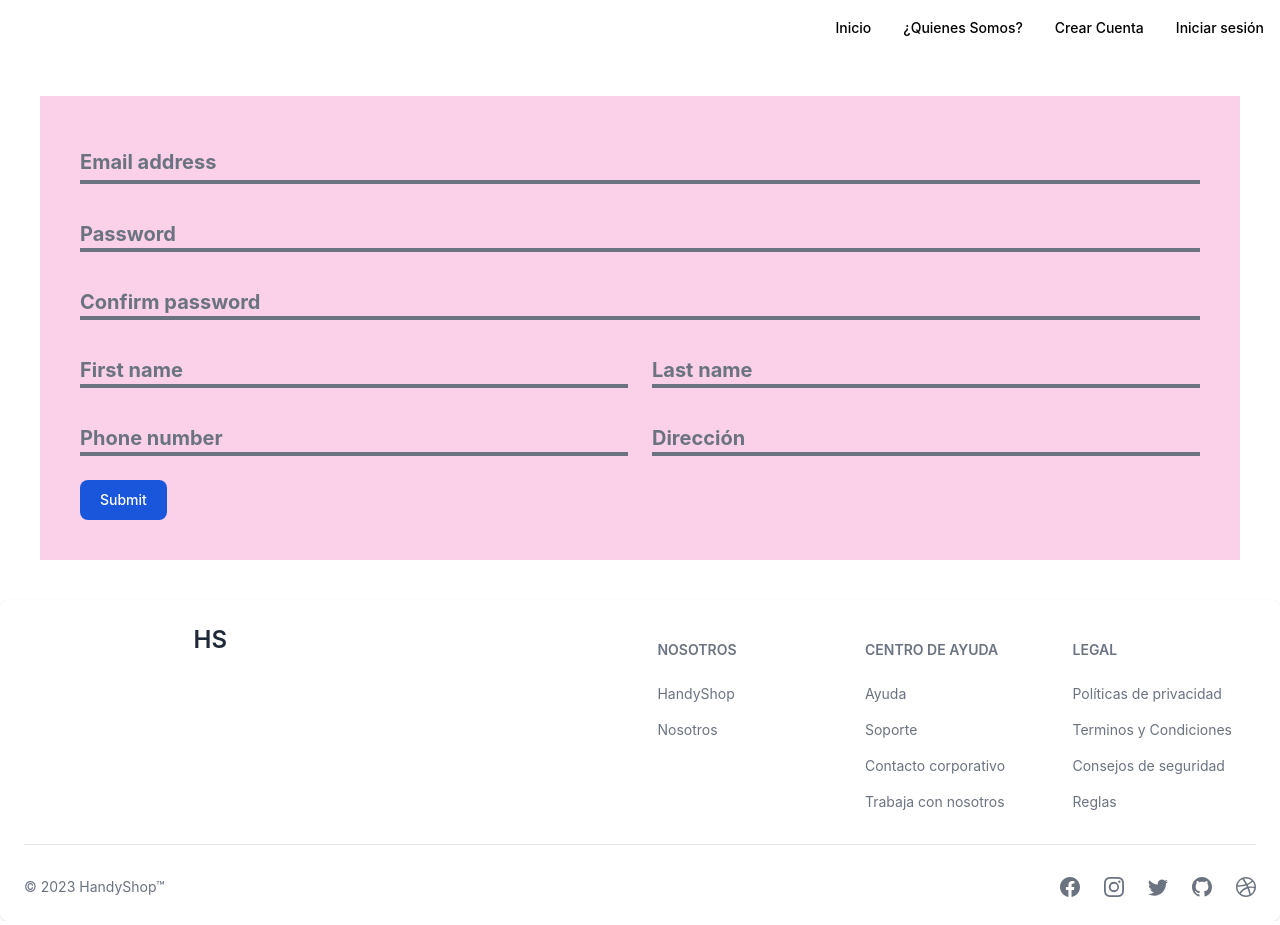
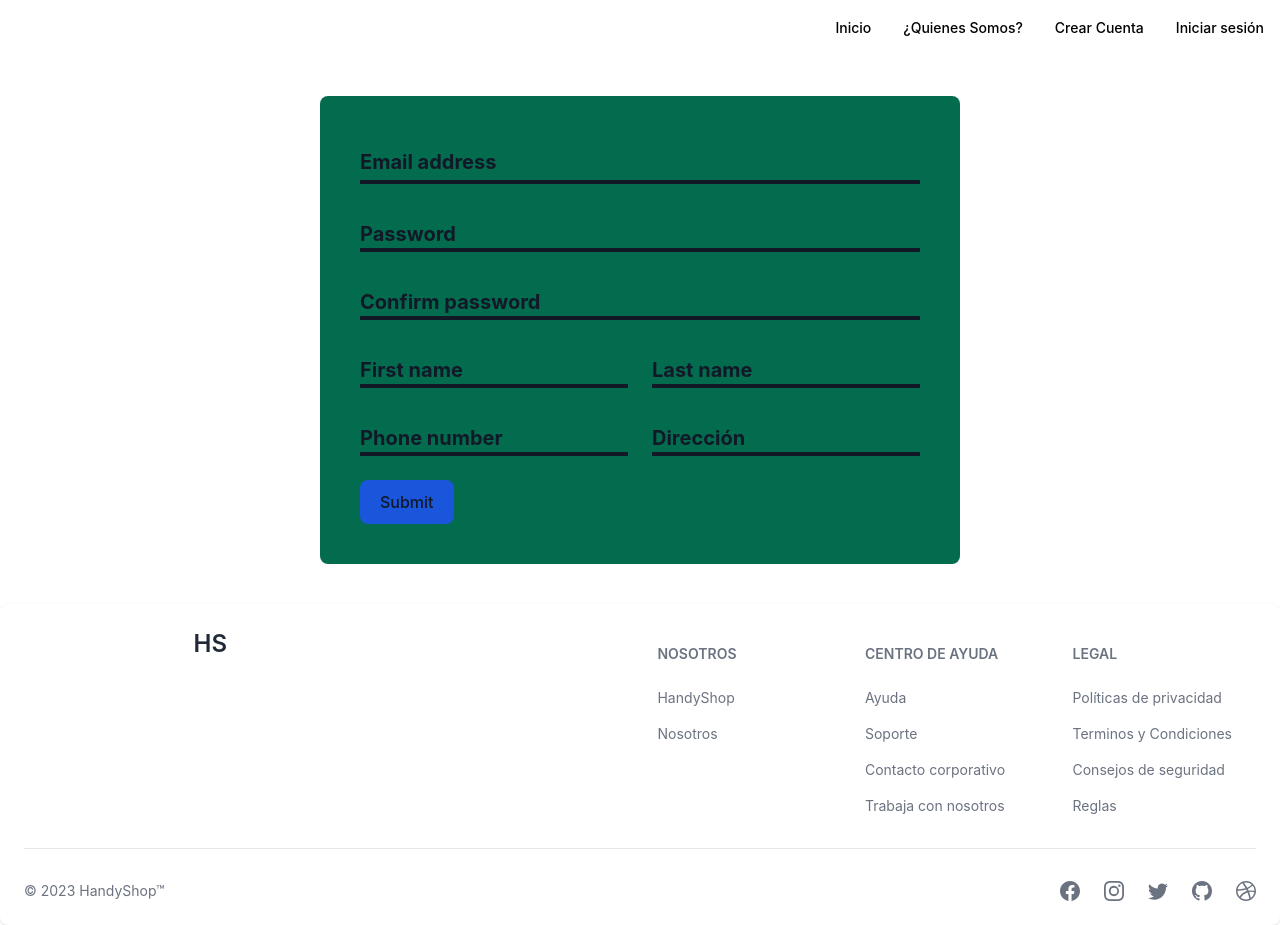
Before and after one commit to dcarvajal99/handyshop, a React (Create React App) app: page /register-users in a window 1280 px wide. Built offline with nearby package versions, Linux system fonts and the light colour scheme.

Commit message:
Cambios en la Apariencia de las Card

```diff
--- a/src/components/Cards/littlecards/ContainerLittleCards.jsx
+++ b/src/components/Cards/littlecards/ContainerLittleCards.jsx
@@ -2,7 +2,6 @@ import React from 'react';
 import { useContext } from 'react';
 import Context from '../../../context/ContextProvider';
 import { useNavigate } from 'react-router-dom';
-import LittleCard from './LittleCard';
 
 import Carousel from "react-multi-carousel";
 import "react-multi-carousel/lib/styles.css";
--- a/src/components/Users/FormElements.jsx
+++ b/src/components/Users/FormElements.jsx
@@ -24,7 +24,7 @@ const LoginForm = () => {
 
   return (
     <form onSubmit={handleSubmit}>
-      <div className="Container text-center  mt-10 bg-gray-500">
+      <div className="w-1/3 mx-auto rounded-lg text-center mt-10 bg-green-500">
         <div className="mb-6 text-center items-center">
           <label htmlFor="email" className="block mb-2 text-xl font-medium text-gray-900 dark:text-white pt-5">Your email</label>
             <input
--- a/src/views/Main.jsx
+++ b/src/views/Main.jsx
@@ -1,9 +1,8 @@
 import React from 'react';
 import CarouselMain from '../components/carousel/CarouselMain';
-import ContainerCards from '../components/cards/ContainerCards';
-import PaginationApp from '../components/pagination/PaginationApp';
+import ContainerCards from '../components/Cards/ContainerCards';
+import PaginationApp from '../components/Pagination/PaginationApp';
 import Filtros from '../components/filtros/EstiloFiltro';
-
 
 const Main = () => {
     return (
--- a/src/views/QuienesSomos.jsx
+++ b/src/views/QuienesSomos.jsx
@@ -1,5 +1,5 @@
 import React from "react";
-import ContainerLittleCard from "../components/cards/littlecards/ContainerLittleCards";
+import ContainerLittleCard from "../components/Cards/littlecards/ContainerLittleCards";
 const QuienesSomos = () => {
     return (
 
--- a/src/views/RegisterUsers.jsx
+++ b/src/views/RegisterUsers.jsx
@@ -2,19 +2,19 @@ import React from 'react';
 
 const RegisterUsers = () => {
   return (
-    <form className=" bg-pink-200 p-10 mb-10 m-10">
-      <div className="relative z-0 w-full mb-6 group">
+    <form className=" bg-green-700 w-1/2 mx-auto p-10 mb-10 m-10 rounded-lg">
+      <div className="relative z-0 w-full mb-6 group ">
         <input
           type="email"
           name="floating_email"
           id="floating_email"
-          className="block py-2.5 px-0 w-full bg-transparent border-0 border-b-4 border-gray-500 appearance-none dark:text-white dark:border-gray-600 dark:focus:border-blue-500 focus:outline-none focus:ring-0 focus:border-blue-600 peer"
+          className="block py-2.5 px-0 w-full bg-transparent border-0 border-b-4 border-gray-900 appearance-none dark:border-gray-900 dark:focus:border-gray-900 focus:outline-none focus:ring-0 focus:border-gray-900 peer"
           placeholder=" "
           required
         />
         <label
           htmlFor="floating_email"
-          className="peer-focus:font-medium absolute text-xl font-bold text-gray-500 dark:text-gray-400 duration-300 transform -translate-y-6 scale-75 top-3 -z-10 origin-[0] peer-focus:left-0 peer-focus:text-blue-600 peer-focus:dark:text-blue-500 peer-placeholder-shown:scale-100 peer-placeholder-shown:translate-y-0 peer-focus:scale-75 peer-focus:-translate-y-6"
+          className="peer-focus:font-medium absolute text-xl font-bold text-gray-900 duration-300 transform -translate-y-6 scale-75 top-3 -z-10 origin-[0] peer-focus:left-0 peer-focus:text-gray-900 peer-focus:dark:text-gray-900 peer-placeholder-shown:scale-100 peer-placeholder-shown:translate-y-0 peer-focus:scale-75 peer-focus:-translate-y-6"
         >
           Email address
         </label>
@@ -24,13 +24,13 @@ const RegisterUsers = () => {
           type="password"
           name="floating_password"
           id="floating_password"
-          className="block py-2.5 px-0 w-full text-sm text-gray-900 bg-transparent border-0 border-b-4 border-gray-500 appearance-none dark:text-white dark:border-gray-600 dark:focus:border-blue-500 focus:outline-none focus:ring-0 focus:border-blue-600 peer"
+          className="block py-2.5 px-0 w-full text-sm text-gray-900 bg-transparent border-0 border-b-4 border-gray-900 appearance-none dark:text-white dark:border-gray-900 dark:focus:border-gray-900 focus:outline-none focus:ring-0 focus:border-gray-900 peer"
           placeholder=" "
           required
         />
         <label
           htmlFor="floating_password"
-          className="peer-focus:font-medium absolute text-xl font-bold text-gray-500 dark:text-gray-400 duration-300 transform -translate-y-6 scale-75 top-3 -z-10 origin-[0] peer-focus:left-0 peer-focus:text-blue-600 peer-focus:dark:text-blue-500 peer-placeholder-shown:scale-100 peer-placeholder-shown:translate-y-0 peer-focus:scale-75 peer-focus:-translate-y-6"
+          className="peer-focus:font-medium absolute text-xl font-bold text-gray-900 dark:text-gray-900 duration-300 transform -translate-y-6 scale-75 top-3 -z-10 origin-[0] peer-focus:left-0 peer-focus:text-gray-900 peer-focus:dark:text-gray-900 peer-placeholder-shown:scale-100 peer-placeholder-shown:translate-y-0 peer-focus:scale-75 peer-focus:-translate-y-6"
         >
           Password
         </label>
@@ -40,13 +40,13 @@ const RegisterUsers = () => {
           type="password"
           name="repeat_password"
           id="floating_repeat_password"
-          className="block py-2.5 px-0 w-full text-sm text-gray-900 bg-transparent border-0 border-b-4 border-gray-500 appearance-none dark:text-white dark:border-gray-600 dark:focus:border-blue-500 focus:outline-none focus:ring-0 focus:border-blue-600 peer"
+          className="block py-2.5 px-0 w-full text-sm text-gray-900 bg-transparent border-0 border-b-4 border-gray-900 appearance-none dark:text-white dark:border-gray-900 dark:focus:border-gray-900 focus:outline-none focus:ring-0 focus:border-gray-900 peer"
           placeholder=" "
           required
         />
         <label
           htmlFor="floating_repeat_password"
-          className="peer-focus:font-medium absolute text-xl font-bold text-gray-500 dark:text-gray-400 duration-300 transform -translate-y-6 scale-75 top-3 -z-10 origin-[0] peer-focus:left-0 peer-focus:text-blue-600 peer-focus:dark:text-blue-500 peer-placeholder-shown:scale-100 peer-placeholder-shown:translate-y-0 peer-focus:scale-75 peer-focus:-translate-y-6"
+          className="peer-focus:font-medium absolute text-xl font-bold text-gray-900 dark:text-gray-900 duration-300 transform -translate-y-6 scale-75 top-3 -z-10 origin-[0] peer-focus:left-0 peer-focus:text-gray-900 peer-focus:dark:text-gray-900 peer-placeholder-shown:scale-100 peer-placeholder-shown:translate-y-0 peer-focus:scale-75 peer-focus:-translate-y-6"
         >
           Confirm password
         </label>
@@ -57,13 +57,13 @@ const RegisterUsers = () => {
             type="text"
             name="floating_first_name"
             id="floating_first_name"
-            className="block py-2.5 px-0 w-full text-sm text-gray-900 bg-transparent border-0 border-b-4 border-gray-500 appearance-none dark:text-white dark:border-gray-600 dark:focus:border-blue-500 focus:outline-none focus:ring-0 focus:border-blue-600 peer"
+            className="block py-2.5 px-0 w-full text-sm text-gray-900 bg-transparent border-0 border-b-4 border-gray-900 appearance-none dark:text-white dark:border-gray-900 dark:focus:border-Gray-900 focus:outline-none focus:ring-0 focus:border-gray-900 peer"
             placeholder=" "
             required
           />
           <label
             htmlFor="floating_first_name"
-            className="peer-focus:font-medium absolute text-xl font-bold text-gray-500 dark:text-gray-400 duration-300 transform -translate-y-6 scale-75 top-3 -z-10 origin-[0] peer-focus:left-0 peer-focus:text-blue-600 peer-focus:dark:text-blue-500 peer-placeholder-shown:scale-100 peer-placeholder-shown:translate-y-0 peer-focus:scale-75 peer-focus:-translate-y-6"
+            className="peer-focus:font-medium absolute text-xl font-bold text-gray-900 dark:text-gray-900 duration-300 transform -translate-y-6 scale-75 top-3 -z-10 origin-[0] peer-focus:left-0 peer-focus:text-gray-900 peer-focus:dark:text-gray-900 peer-placeholder-shown:scale-100 peer-placeholder-shown:translate-y-0 peer-focus:scale-75 peer-focus:-translate-y-6"
           >
             First name
           </label>
@@ -73,13 +73,13 @@ const RegisterUsers = () => {
             type="text"
             name="floating_last_name"
             id="floating_last_name"
-            className="block py-2.5 px-0 w-full text-sm text-gray-900 bg-transparent border-0 border-b-4 border-gray-500 appearance-none dark:text-white dark:border-gray-600 dark:focus:border-blue-500 focus:outline-none focus:ring-0 focus:border-blue-600 peer"
+            className="block py-2.5 px-0 w-full text-sm text-gray-900 bg-transparent border-0 border-b-4 border-gray-900 appearance-none dark:text-white dark:border-gray-900 dark:focus:border-Gray-900 focus:outline-none focus:ring-0 focus:border-gray-900 peer"
             placeholder=" "
             required
           />
           <label
             htmlFor="floating_last_name"
-            className="peer-focus:font-medium absolute text-xl font-bold text-gray-500 dark:text-gray-400 duration-300 transform -translate-y-6 scale-75 top-3 -z-10 origin-[0] peer-focus:left-0 peer-focus:text-blue-600 peer-focus:dark:text-blue-500 peer-placeholder-shown:scale-100 peer-placeholder-shown:translate-y-0 peer-focus:scale-75 peer-focus:-translate-y-6"
+            className="peer-focus:font-medium absolute text-xl font-bold text-gray-900 dark:text-gray-900 duration-300 transform -translate-y-6 scale-75 top-3 -z-10 origin-[0] peer-focus:left-0 peer-focus:text-gray-900 peer-focus:dark:text-gray-900 peer-placeholder-shown:scale-100 peer-placeholder-shown:translate-y-0 peer-focus:scale-75 peer-focus:-translate-y-6"
           >
             Last name
           </label>
@@ -92,13 +92,13 @@ const RegisterUsers = () => {
             pattern="[0-9]{3}-[0-9]{3}-[0-9]{4}"
             name="floating_phone"
             id="floating_phone"
-            className="block py-2.5 px-0 w-full text-sm text-gray-900 bg-transparent border-0 border-b-4 border-gray-500 appearance-none dark:text-white dark:border-gray-600 dark:focus:border-blue-500 focus:outline-none focus:ring-0 focus:border-blue-600 peer"
+            className="block py-2.5 px-0 w-full text-sm text-gray-900 bg-transparent border-0 border-b-4 border-gray-900 appearance-none dark:text-white dark:border-gray-900 dark:focus:border-Gray-900 focus:outline-none focus:ring-0 focus:border-gray-900 peer"
             placeholder=" "
             required
           />
           <label
             htmlFor="floating_phone"
-            className="peer-focus:font-medium absolute text-xl font-bold text-gray-500 dark:text-gray-400 duration-300 transform -translate-y-6 scale-75 top-3 -z-10 origin-[0] peer-focus:left-0 peer-focus:text-blue-600 peer-focus:dark:text-blue-500 peer-placeholder-shown:scale-100 peer-placeholder-shown:translate-y-0 peer-focus:scale-75 peer-focus:-translate-y-6"
+            className="peer-focus:font-medium absolute text-xl font-bold text-gray-900 dark:text-gray-900 duration-300 transform -translate-y-6 scale-75 top-3 -z-10 origin-[0] peer-focus:left-0 peer-focus:text-gray-900 peer-focus:dark:text-gray-900 peer-placeholder-shown:scale-100 peer-placeholder-shown:translate-y-0 peer-focus:scale-75 peer-focus:-translate-y-6"
           >
             Phone number
           </label>
@@ -108,13 +108,13 @@ const RegisterUsers = () => {
             type="text"
             name="floating_company"
             id="floating_company"
-            className="block py-2.5 px-0 w-full text-sm text-gray-900 bg-transparent border-0 border-b-4 border-gray-500 appearance-none dark:text-white dark:border-gray-600 dark:focus:border-blue-500 focus:outline-none focus:ring-0 focus:border-blue-600 peer"
+            className="block py-2.5 px-0 w-full text-sm text-gray-900 bg-transparent border-0 border-b-4 border-gray-900 appearance-none dark:text-white dark:border-gray-900 dark:focus:border-Gray-900 focus:outline-none focus:ring-0 focus:border-gray-900 peer"
             placeholder=" "
             required
           />
           <label
             htmlFor="floating_company"
-            className="peer-focus:font-medium absolute text-xl font-bold text-gray-500 dark:text-gray-400 duration-300 transform -translate-y-6 scale-75 top-3 -z-10 origin-[0] peer-focus:left-0 peer-focus:text-blue-600 peer-focus:dark:text-blue-500 peer-placeholder-shown:scale-100 peer-placeholder-shown:translate-y-0 peer-focus:scale-75 peer-focus:-translate-y-6"
+            className="peer-focus:font-medium absolute text-xl font-bold text-gray-900 dark:text-gray-900 duration-300 transform -translate-y-6 scale-75 top-3 -z-10 origin-[0] peer-focus:left-0 peer-focus:text-gray-900 peer-focus:dark:text-gray-900 peer-placeholder-shown:scale-100 peer-placeholder-shown:translate-y-0 peer-focus:scale-75 peer-focus:-translate-y-6"
           >
             Dirección
           </label>
@@ -122,7 +122,7 @@ const RegisterUsers = () => {
       </div>
       <button
         type="submit"
-        className="text-white bg-blue-700 hover:bg-blue-800 focus:ring-4 focus:outline-none focus:ring-blue-300 font-medium rounded-lg text-sm  sm:w-auto px-5 py-2.5 text-center dark:bg-blue-600 dark:hover:bg-blue-700 dark:focus:ring-blue-800"
+        className="text-gray-900 bg-blue-700 hover:bg-blue-800 focus:ring-4 focus:outline-none focus:ring-blue-300 font-medium rounded-lg text-m px-5 py-2.5 text-center dark:bg-blue-600"
       >
         Submit
       </button>
```
